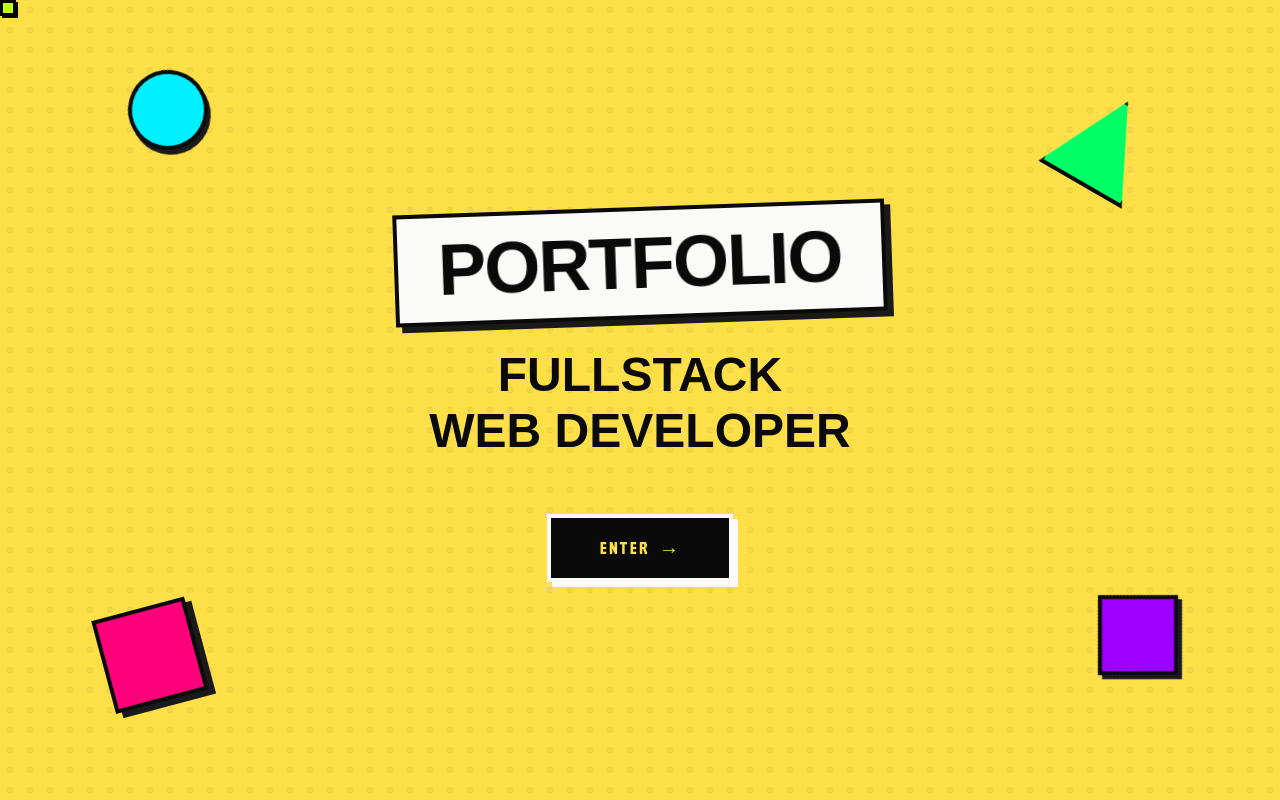
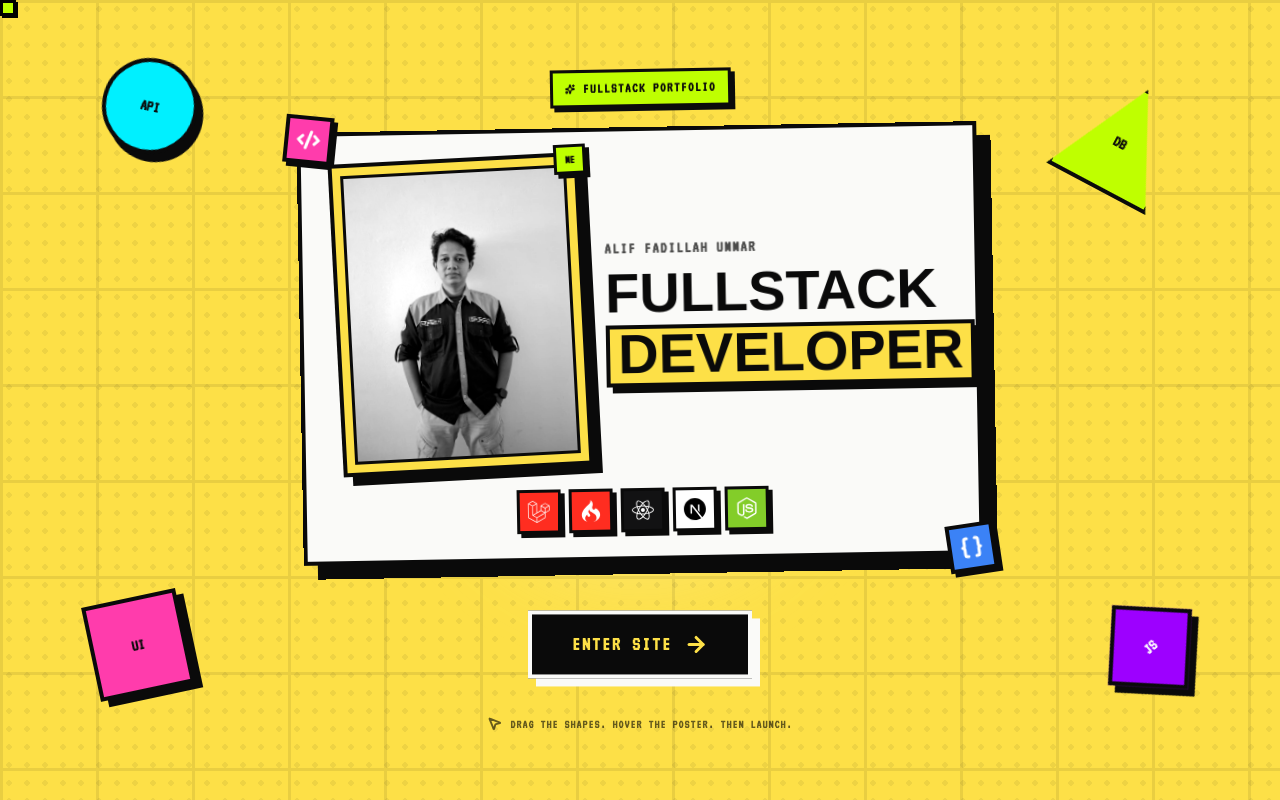
Before and after one commit to zalzdarkent/nextjs-portfolio-website, a Next.js app: page /en in a window 1280 px wide. Built offline with nearby package versions, Linux system fonts and the light colour scheme; a web font is replaced by a local one.

Commit message:
update splashscreen

```diff
--- a/components/HeroSection.tsx
+++ b/components/HeroSection.tsx
@@ -222,7 +222,7 @@ export default function HeroSection() {
               <div className="absolute inset-0 rounded-full bg-brutal-white border-4 border-brutal-black overflow-hidden flex items-center justify-center transition-transform group-hover:translate-x-[2px] group-hover:translate-y-[2px]">
 
                 <Image
-                  src="/profile/alif.jpeg" // 💡 Taruh file foto kamu di dalam folder 'public' dengan nama ini
+                  src="/profile/zahw.jpeg" // 💡 Taruh file foto kamu di dalam folder 'public' dengan nama ini
                   alt="Alif Fadillah Umar"
                   width={112} // Sesuaikan dengan ukuran w-28 (28 * 4 = 112px)
                   height={112}
--- a/components/SplashScreen.tsx
+++ b/components/SplashScreen.tsx
@@ -1,20 +1,89 @@
 "use client";
 
-import { motion, useMotionValue, useTransform } from "framer-motion";
-import { useEffect, useState, useRef } from "react";
+import { motion, useMotionValue, useSpring, useTransform } from "framer-motion";
+import { ArrowRight, Braces, Code2, MousePointer2, Sparkles } from "lucide-react";
+import Image from "next/image";
+import { FaLaravel, FaReact, FaNodeJs } from "react-icons/fa";
+import { SiCodeigniter, SiNextdotjs } from "react-icons/si";
+import { CSSProperties, useEffect, useRef, useState } from "react";
 
 interface SplashScreenProps {
   onEnter: () => void;
   onComplete: () => void;
 }
 
-// Data elemen interaktif dengan posisi responsif (menggunakan % agar aman di semua layar)
-const floatingElements = [
-  { id: 1, type: "circle", size: "w-14 h-14 md:w-20 md:h-20", color: "bg-[#00F0FF]", top: "10%", left: "10%", rotate: 15 },
-  { id: 2, type: "square", size: "w-16 h-16 md:w-24 md:h-24", color: "bg-[#FF007A]", bottom: "12%", left: "8%", rotate: -15 },
-  { id: 3, type: "triangle", size: "w-16 h-16 md:w-24 md:h-24", color: "bg-[#00FF66]", top: "12%", right: "10%", rotate: 30 },
-  { id: 4, type: "star-like", size: "w-12 h-12 md:w-20 md:h-20", color: "bg-[#9D00FF]", bottom: "15%", right: "8%", rotate: -45 },
+type FloatingElement = {
+  id: number;
+  label: string;
+  type: "circle" | "square" | "triangle" | "diamond";
+  size: string;
+  color: string;
+  textColor?: string;
+  top?: string;
+  bottom?: string;
+  left?: string;
+  right?: string;
+  rotate: number;
+  delay: number;
+};
+
+const floatingElements: FloatingElement[] = [
+  {
+    id: 1,
+    label: "API",
+    type: "circle",
+    size: "w-16 h-16 md:w-24 md:h-24",
+    color: "bg-[#00F0FF]",
+    top: "9%",
+    left: "8%",
+    rotate: 12,
+    delay: 0.1,
+  },
+  {
+    id: 2,
+    label: "UI",
+    type: "square",
+    size: "w-16 h-16 md:w-24 md:h-24",
+    color: "bg-brutal-pink",
+    bottom: "12%",
+    left: "7%",
+    rotate: -12,
+    delay: 0.22,
+  },
+  {
+    id: 3,
+    label: "DB",
+    type: "triangle",
+    size: "w-20 h-20 md:w-28 md:h-28",
+    color: "bg-brutal-lime",
+    top: "11%",
+    right: "8%",
+    rotate: 28,
+    delay: 0.34,
+  },
+  {
+    id: 4,
+    label: "JS",
+    type: "diamond",
+    size: "w-14 h-14 md:w-20 md:h-20",
+    color: "bg-[#9D00FF]",
+    textColor: "text-white",
+    bottom: "14%",
+    right: "7%",
+    rotate: -42,
+    delay: 0.46,
+  },
 ];
+
+const techs = [
+  { icon: FaLaravel, bg: "#FF2D20", name: "Laravel" },
+  { icon: SiCodeigniter, bg: "#FF2D20", name: "CodeIgniter" },
+  { icon: FaReact, bg: "#121213", name: "React" },
+  { icon: SiNextdotjs, bg: "#FFFFFF", name: "Next.js" },
+  { icon: FaNodeJs, bg: "#83CD29", name: "Node.js" },
+];
+
+const loadingSteps = ["BOOT", "COMPILE", "POLISH", "LAUNCH"];
 
 export default function SplashScreen({
   onEnter,
@@ -22,214 +91,420 @@ export default function SplashScreen({
 }: SplashScreenProps) {
   const [isLoading, setIsLoading] = useState(false);
   const [progress, setProgress] = useState(0);
+  const constraintsRef = useRef<HTMLDivElement | null>(null);
 
-  // Ref ini penting sebagai "pagar" agar elemen tidak dilempar keluar dari layar monitor
-  const constraintsRef = useRef(null);
+  const mouseX = useMotionValue(0);
+  const mouseY = useMotionValue(0);
+  const springX = useSpring(mouseX, { stiffness: 90, damping: 18, mass: 0.35 });
+  const springY = useSpring(mouseY, { stiffness: 90, damping: 18, mass: 0.35 });
+  const tiltX = useTransform(springY, [-300, 300], [4, -4]);
+  const tiltY = useTransform(springX, [-300, 300], [-5, 5]);
 
   useEffect(() => {
     if (!isLoading) return;
 
-    const interval = setInterval(() => {
+    const interval = window.setInterval(() => {
       setProgress((prev) => {
         if (prev >= 100) {
-          clearInterval(interval);
-          setTimeout(onComplete, 300);
+          window.clearInterval(interval);
+          window.setTimeout(onComplete, 450);
           return 100;
         }
-        return prev + Math.random() * 40;
+
+        const next = prev + 9 + Math.random() * 17;
+        return Math.min(next, 100);
       });
-    }, 200);
+    }, 170);
 
-    return () => clearInterval(interval);
+    return () => window.clearInterval(interval);
   }, [isLoading, onComplete]);
+
+  const handlePointerMove = (event: React.PointerEvent<HTMLDivElement>) => {
+    const rect = event.currentTarget.getBoundingClientRect();
+    mouseX.set(event.clientX - rect.left - rect.width / 2);
+    mouseY.set(event.clientY - rect.top - rect.height / 2);
+  };
 
   const handleStartLoading = () => {
     setIsLoading(true);
-    if (onEnter) onEnter();
+    onEnter();
   };
 
+  const activeStep = Math.min(
+    loadingSteps.length - 1,
+    Math.floor((Math.min(progress, 99) / 100) * loadingSteps.length)
+  );
+
   return (
-    <>
     <motion.div
-        ref={constraintsRef} // Menjadikan seluruh area layar sebagai area bermain drag
+      ref={constraintsRef}
+      onPointerMove={handlePointerMove}
       initial={{ opacity: 1 }}
       exit={{
-          scaleY: 0.95,
-          y: "-100%",
-          transition: { duration: 0.8, ease: [0.76, 0, 0.24, 1] },
+        y: "-104%",
+        rotate: -1.5,
+        transition: { duration: 0.85, ease: [0.76, 0, 0.24, 1] },
       }}
       className="
         fixed inset-0 z-[9999]
-          bg-brutal-yellow
-          flex flex-col items-center justify-center
-          overflow-hidden
-          select-none
-          touch-none
+        flex items-center justify-center
+        overflow-hidden bg-brutal-yellow
+        select-none touch-none
       "
     >
-        {/* TEXTURE BACKGROUND (Halftone Dots) */}
+      <motion.div
+        aria-hidden
+        className="pointer-events-none absolute h-72 w-72 rounded-full bg-brutal-white opacity-40 blur-3xl"
+        style={{ x: springX, y: springY }}
+      />
+
       <div
-          className="absolute inset-0 opacity-[0.05] pointer-events-none"
+        aria-hidden
+        className="absolute inset-0 opacity-[0.06]"
         style={{
-            backgroundImage: `radial-gradient(#1a1a1a 22%, transparent 22%)`,
-            backgroundSize: '20px 20px'
+          backgroundImage: "radial-gradient(#0a0a0a 22%, transparent 23%)",
+          backgroundSize: "18px 18px",
+        }}
+      />
+      <div
+        aria-hidden
+        className="absolute inset-0 opacity-[0.08]"
+        style={{
+          backgroundImage:
+            "linear-gradient(90deg, #0a0a0a 3px, transparent 3px), linear-gradient(#0a0a0a 3px, transparent 3px)",
+          backgroundSize: "96px 96px",
         }}
       />
 
-        {/* PLAYABLE & DRAGGABLE FLOATING ELEMENTS */}
-        {floatingElements.map((el) => {
-          return (
+      {/* <motion.div
+        aria-hidden
+        className="absolute left-4 top-8 hidden border-4 border-brutal-black bg-brutal-white px-5 py-2 font-mono text-sm font-bold uppercase shadow-brutal rotate-[-8deg] sm:block md:left-8 md:text-lg"
+        initial={{ x: -160, opacity: 0 }}
+        animate={{ x: 0, opacity: 1 }}
+        transition={{ delay: 0.2, type: "spring", stiffness: 180, damping: 16 }}
+      >
+        CTRL + ENTER
+      </motion.div> */}
+
+      {/* <motion.div
+        aria-hidden
+        className="absolute bottom-8 right-4 hidden border-4 border-brutal-black bg-brutal-orange px-5 py-2 font-mono text-sm font-bold uppercase text-white shadow-brutal rotate-[8deg] sm:block md:right-8 md:text-lg"
+        initial={{ x: 160, opacity: 0 }}
+        animate={{ x: 0, opacity: 1 }}
+        transition={{ delay: 0.32, type: "spring", stiffness: 180, damping: 16 }}
+      >
+        NO TEMPLATES
+      </motion.div> */}
+
+      {floatingElements.map((el) => (
+        <FloatingShape key={el.id} element={el} constraintsRef={constraintsRef} />
+      ))}
+
+      <motion.main
+        style={{ rotateX: tiltX, rotateY: tiltY, transformPerspective: 900 }}
+        className="relative z-20 w-full max-w-4xl px-5 text-center"
+      >
         <motion.div
-              key={el.id}
-              drag
-              dragConstraints={constraintsRef} // Mengunci agar tidak hilang keluar layar
-              dragElastic={0.2} // Efek memantul saat ditarik ke ujung layar
-              dragTransition={{ bounceStiffness: 400, bounceDamping: 25 }} // Efek inertia pas dilempar
-              whileDrag={{
-                scale: 1.15,
-                rotate: el.rotate + 45,
-                cursor: "grabbing",
-                zIndex: 50
-              }}
-              whileHover={{
-                scale: 1.1,
-                rotate: el.rotate - 15,
-                cursor: "grab"
-              }}
-              initial={{ scale: 0, opacity: 0, rotate: el.rotate }}
-              animate={{
-                scale: 1,
-                opacity: 1,
-                y: [0, -12, 0], // Tetap mengambang otomatis kalau dianggurin
-              }}
-              transition={{
-                scale: { type: "spring", stiffness: 200, damping: 15 },
-                y: { repeat: Infinity, duration: 3 + el.id, ease: "easeInOut" },
-              }}
-              style={{
-                position: 'absolute',
-                top: el.top,
-                bottom: el.bottom,
-                left: el.left,
-                right: el.right,
-              }}
-              className="z-20 active:cursor-grabbing"
+          initial={{ opacity: 0, y: -24, rotate: -3 }}
+          animate={{ opacity: 1, y: 0, rotate: -1 }}
+          transition={{ delay: 0.12, type: "spring", stiffness: 180, damping: 18 }}
+          className="mx-auto mb-5 inline-flex items-center gap-2 border-3 border-brutal-black bg-brutal-lime px-3 py-1.5 font-mono text-xs font-bold uppercase tracking-widest shadow-brutal-sm sm:text-sm"
         >
-              {/* Desain Elemen Neo-Brutalism */}
-              {el.type === "circle" && (
-                <div className={`${el.size} ${el.color} rounded-full border-4 border-brutal-black shadow-[4px_4px_0px_#1a1a1a]`} />
-              )}
-              {el.type === "square" && (
-                <div className={`${el.size} ${el.color} border-4 border-brutal-black shadow-[6px_6px_0px_#1a1a1a]`} />
-              )}
-              {el.type === "triangle" && (
-                <div
-                  className={`${el.size} ${el.color} border-4 border-brutal-black shadow-[5px_5px_0px_#1a1a1a]`}
-                  style={{ clipPath: "polygon(50% 0%, 0% 100%, 100% 100%)" }} // Menggunakan clip-path agar border border-4 tetap rapi mengikuti segitiga
-                />
-              )}
-              {el.type === "star-like" && (
-                <div className={`${el.size} ${el.color} border-4 border-brutal-black shadow-[4px_4px_0px_#1a1a1a] rotate-45`} />
-              )}
+          <Sparkles size={10} strokeWidth={3} />
+          Fullstack Portfolio
         </motion.div>
-          );
-        })}
 
-        {/* MAIN CONTENT CONTAINER (RESPONSIVE WORK) */}
-        <div className="text-center px-4 z-10 max-w-xl w-full">
-          {/* PORTFOLIO */}
         <motion.div
-            initial={{ y: -100, rotate: -6, opacity: 0 }}
-            animate={{ y: 0, rotate: -2, opacity: 1 }}
-            transition={{ duration: 0.6, type: "spring" }}
+          initial={{ opacity: 0, scale: 0.92, rotate: 3 }}
+          animate={{ opacity: 1, scale: 1, rotate: -1 }}
+          transition={{ delay: 0.18, type: "spring", stiffness: 150, damping: 15 }}
           className="
-              inline-block
-              bg-brutal-white
-              border-4 border-brutal-black
-              shadow-[6px_6px_0px_#1a1a1a]
-              px-6 py-2 md:px-10 md:py-4
-              mb-6 md:mb-8
-              w-auto
+            relative mx-auto max-w-[680px]
+            border-4 border-brutal-black bg-brutal-white
+            px-4 py-5 shadow-[10px_10px_0px_#0a0a0a]
+            sm:px-8 sm:py-6 md:shadow-[14px_14px_0px_#0a0a0a]
           "
         >
-            <h1 className="font-display text-4xl sm:text-6xl md:text-7xl font-black tracking-tight text-brutal-black">
-              PORTFOLIO
-            </h1>
+          <motion.div
+            aria-hidden
+            className="absolute -left-4 -top-4 flex h-12 w-12 items-center justify-center border-4 border-brutal-black bg-brutal-pink text-white shadow-brutal-sm"
+            animate={{ rotate: [-6, 7, -6], y: [0, -5, 0] }}
+            transition={{ duration: 3.5, repeat: Infinity, ease: "easeInOut" }}
+          >
+            <Code2 size={24} strokeWidth={3} />
           </motion.div>
 
-          {/* ROLE */}
           <motion.div
-            initial={{ y: 50, opacity: 0 }}
-            animate={{ y: 0, opacity: 1 }}
-            transition={{ delay: 0.2, duration: 0.5 }}
-            className="space-y-1 md:space-y-2"
+            aria-hidden
+            className="absolute -bottom-4 -right-4 flex h-12 w-12 items-center justify-center border-4 border-brutal-black bg-brutal-blue text-white shadow-brutal-sm"
+            animate={{ rotate: [6, -8, 6], y: [0, 5, 0] }}
+            transition={{ duration: 3.8, repeat: Infinity, ease: "easeInOut" }}
           >
-            <h2 className="font-display text-2xl sm:text-4xl md:text-5xl font-black leading-none text-brutal-black">
-              FULLSTACK
-            </h2>
-            <h2 className="font-display text-2xl sm:text-4xl md:text-5xl font-black leading-none text-brutal-black">
-              WEB DEVELOPER
-            </h2>
+            <Braces size={24} strokeWidth={3} />
           </motion.div>
 
-          {/* BUTTON / PROGRESS BAR */}
-          <div className="mt-8 md:mt-12 flex justify-center items-center min-h-[90px]">
+          <div className="grid items-center gap-5 text-center sm:grid-cols-[220px_1fr] sm:text-left md:grid-cols-[250px_1fr]">
+            <motion.div
+              initial={{ opacity: 0, x: -36, rotate: -5 }}
+              animate={{ opacity: 1, x: 0, rotate: -2 }}
+              transition={{ delay: 0.28, type: "spring", stiffness: 170, damping: 18 }}
+              whileHover={{
+                x: 6,
+                y: 6,
+                rotate: 1,
+                boxShadow: "3px 3px 0px #0a0a0a",
+              }}
+              className="
+                group relative mx-auto aspect-[4/5] w-[190px]
+                border-4 border-brutal-black bg-brutal-yellow
+                p-2 shadow-[9px_9px_0px_#0a0a0a]
+                sm:w-full
+              "
+            >
+              <div
+                aria-hidden
+                className="absolute -right-3 -top-3 z-20 border-3 border-brutal-black bg-brutal-lime px-2 py-1 font-mono text-xs font-black uppercase shadow-brutal-sm"
+              >
+                ME
+              </div>
+              <div className="relative h-full overflow-hidden border-3 border-brutal-black bg-brutal-white">
+                <Image
+                  src="/profile/alif.jpeg"
+                  alt="Alif Fadillah Ummar"
+                  fill
+                  sizes="(max-width: 640px) 190px, 250px"
+                  priority
+                  className="object-cover grayscale contrast-125 transition-all duration-300 group-hover:scale-105 group-hover:grayscale-0"
+                />
+                {/* <div
+                    aria-hidden
+                    className="absolute inset-0 mix-blend-multiply opacity-20"
+                    style={{
+                      backgroundImage:
+                        "repeating-linear-gradient(0deg, #0a0a0a 0 2px, transparent 2px 7px)",
+                    }}
+                  /> */}
+              </div>
+            </motion.div>
+
+            <div>
+              <motion.p
+                initial={{ opacity: 0, y: 16 }}
+                animate={{ opacity: 1, y: 0 }}
+                transition={{ delay: 0.34 }}
+                className="mb-2 font-mono text-sm font-bold uppercase tracking-widest text-black/70 sm:text-base"
+              >
+                Alif Fadillah Ummar
+              </motion.p>
+
+              <motion.h1
+                className="
+                  font-display
+                  text-[clamp(1.5rem,5vw,3.5rem)]
+                  font-black
+                  leading-[0.88]
+                  text-brutal-black
+                "
+              >
+                FULLSTACK
+                <span
+                  className="
+                    mt-2 block w-fit
+                    mx-auto sm:mx-0
+                    border-4 border-brutal-black
+                    bg-brutal-yellow
+                    px-2 pb-1
+                    shadow-brutal
+                  "
+                >
+                  DEVELOPER
+                </span>
+              </motion.h1>
+            </div>
+          </div>
+
+          <motion.div
+            initial={{ opacity: 0, y: 18 }}
+            animate={{ opacity: 1, y: 0 }}
+            transition={{ delay: 0.5 }}
+            className="mt-5 flex flex-wrap items-center justify-center gap-2"
+          >
+            {techs.map(({ icon: Icon, bg, name }, index) => (
+              <motion.div
+                key={name}
+                whileHover={{ y: -4, rotate: index % 2 ? 2 : -2 }}
+                className="flex h-11 w-11 items-center justify-center border-3 border-brutal-black shadow-brutal-sm"
+                style={{ backgroundColor: bg }}
+                title={name}
+              >
+                <Icon
+                  size={22}
+                  className={name === "Next.js" ? "text-black" : "text-white"}
+                />
+              </motion.div>
+            ))}
+          </motion.div>
+        </motion.div>
+
+        <div className="mx-auto mt-8 flex min-h-[104px] max-w-xl items-center justify-center">
           {!isLoading ? (
             <motion.button
-                initial={{ scale: 0 }}
-                animate={{ scale: 1 }}
-                transition={{ type: "spring", stiffness: 300, delay: 0.4 }}
-                whileHover={{ x: -2, y: -2, boxShadow: "8px 8px 0px #FAFAF8" }}
-                whileTap={{ x: 4, y: 4, boxShadow: "0px 0px 0px #FAFAF8" }}
+              type="button"
+              initial={{ opacity: 0, y: 30, scale: 0.92 }}
+              animate={{ opacity: 1, y: 0, scale: 1 }}
+              transition={{ delay: 0.62, type: "spring", stiffness: 240, damping: 17 }}
+              whileHover={{
+                x: 5,
+                y: 5,
+                rotate: -1,
+                boxShadow: "2px 2px 0px #FAFAF8",
+              }}
+              whileTap={{ x: 8, y: 8, boxShadow: "0px 0px 0px #FAFAF8" }}
               onClick={handleStartLoading}
               className="
-                  bg-brutal-black
-                  text-brutal-yellow
-                  border-4 border-brutal-white
-                  px-8 py-3 md:px-12 md:py-4
-                  font-mono text-lg md:text-xl font-bold
-                  uppercase tracking-widest
-                  cursor-pointer
-                  transition-shadow duration-100
+                group inline-flex items-center justify-center gap-3
+                border-4 border-brutal-white bg-brutal-black
+                px-7 py-4 font-mono text-lg font-bold uppercase tracking-widest
+                text-brutal-yellow shadow-[8px_8px_0px_#FAFAF8]
+                transition-colors duration-150 hover:bg-brutal-pink hover:text-white
+                sm:px-10 sm:text-xl
               "
-                style={{ boxShadow: "5px 5px 0px #FAFAF8" }}
             >
-                ENTER →
+              Enter Site
+              <motion.span
+                animate={{ x: [0, 4, 0] }}
+                transition={{ duration: 1.1, repeat: Infinity, ease: "easeInOut" }}
+                className="inline-flex"
+              >
+                <ArrowRight size={24} strokeWidth={3} />
+              </motion.span>
             </motion.button>
           ) : (
             <motion.div
-                initial={{ scale: 0.8, opacity: 0 }}
-                animate={{ scale: 1, opacity: 1 }}
-                className="w-full px-4"
+              initial={{ opacity: 0, y: 16, rotate: 1 }}
+              animate={{ opacity: 1, y: 0, rotate: -1 }}
+              className="w-full border-4 border-brutal-black bg-brutal-white p-2 shadow-brutal"
             >
-                <div className="
-                  bg-brutal-white
-                  border-4 border-brutal-black
-                  p-1.5 md:p-2
-                  shadow-[4px_4px_0px_#1a1a1a]
-                  w-full max-w-[450px] mx-auto
-                "
-              >
+              <div className="mb-2 flex items-center justify-between px-1 font-mono text-sm font-bold uppercase tracking-widest">
+                <span>{loadingSteps[activeStep]}</span>
+                <span>{Math.floor(progress)}%</span>
+              </div>
+              <div className="h-12 overflow-hidden border-3 border-brutal-black bg-brutal-yellow">
                 <motion.div
-                  className="h-10 md:h-12 bg-brutal-black flex items-center justify-center relative"
+                  className="relative h-full bg-brutal-black"
                   initial={{ width: "0%" }}
                   animate={{ width: `${Math.min(progress, 100)}%` }}
-                  transition={{ duration: 0.2, ease: "linear" }}
+                  transition={{ duration: 0.18, ease: "linear" }}
                 >
-                  <motion.span
-                    className="font-mono text-brutal-yellow font-bold text-base md:text-lg whitespace-nowrap"
-                    initial={{ opacity: 0 }}
-                    animate={{ opacity: progress > 10 ? 1 : 0 }}
-                  >
-                    {Math.floor(progress)}%
-                  </motion.span>
+                  <div
+                    aria-hidden
+                    className="absolute inset-0 opacity-70"
+                    style={{
+                      backgroundImage:
+                        "repeating-linear-gradient(-45deg, #FDE047 0 8px, transparent 8px 16px)",
+                    }}
+                  />
                 </motion.div>
               </div>
             </motion.div>
           )}
         </div>
+
+        <motion.div
+          initial={{ opacity: 0 }}
+          animate={{ opacity: 1 }}
+          transition={{ delay: 0.8 }}
+          className="mt-5 hidden items-center justify-center gap-2 font-mono text-xs font-bold uppercase tracking-widest text-black/60 sm:flex"
+        >
+          <MousePointer2 size={15} strokeWidth={3} />
+          Drag the shapes. Hover the poster. Then launch.
+        </motion.div>
+      </motion.main>
+    </motion.div>
+  );
+}
+
+function FloatingShape({
+  element,
+  constraintsRef,
+}: {
+  element: FloatingElement;
+  constraintsRef: React.RefObject<HTMLDivElement>;
+}) {
+  const position: CSSProperties = {
+    top: element.top,
+    bottom: element.bottom,
+    left: element.left,
+    right: element.right,
+  };
+
+  return (
+    <motion.div
+      drag
+      dragConstraints={constraintsRef}
+      dragElastic={0.18}
+      dragTransition={{ bounceStiffness: 450, bounceDamping: 24 }}
+      initial={{ scale: 0, opacity: 0, rotate: element.rotate }}
+      animate={{
+        scale: 1,
+        opacity: 1,
+        rotate: element.rotate,
+        y: [0, -14, 0],
+      }}
+      transition={{
+        scale: { delay: element.delay, type: "spring", stiffness: 220, damping: 14 },
+        opacity: { delay: element.delay, duration: 0.15 },
+        y: {
+          delay: element.delay,
+          repeat: Infinity,
+          duration: 3.2 + element.id * 0.35,
+          ease: "easeInOut",
+        },
+      }}
+      whileHover={{
+        scale: 1.12,
+        rotate: element.rotate + 12,
+        cursor: "grab",
+        boxShadow: "2px 2px 0px #0a0a0a",
+      }}
+      whileDrag={{
+        scale: 1.2,
+        rotate: element.rotate + 42,
+        cursor: "grabbing",
+        zIndex: 60,
+      }}
+      style={position}
+      className={`absolute z-10 ${element.size}`}
+    >
+      <div
+        className={`
+          grid h-full w-full place-items-center
+          border-4 border-brutal-black ${element.color}
+          font-mono text-base font-black uppercase ${element.textColor ?? "text-brutal-black"}
+          shadow-[7px_7px_0px_#0a0a0a]
+        `}
+        style={{
+          borderRadius: element.type === "circle" ? "999px" : "0",
+          clipPath:
+            element.type === "triangle"
+              ? "polygon(50% 0%, 0% 100%, 100% 100%)"
+              : undefined,
+          transform: element.type === "diamond" ? "rotate(45deg)" : undefined,
+        }}
+      >
+        <span
+          style={{
+            transform:
+              element.type === "diamond"
+                ? "rotate(-45deg)"
+                : element.type === "triangle"
+                  ? "translateY(18%)"
+                  : undefined,
+          }}
+        >
+          {element.label}
+        </span>
       </div>
     </motion.div>
-    </>
   );
 }
```
Lines whose indentation alone changed are shown as unchanged.
